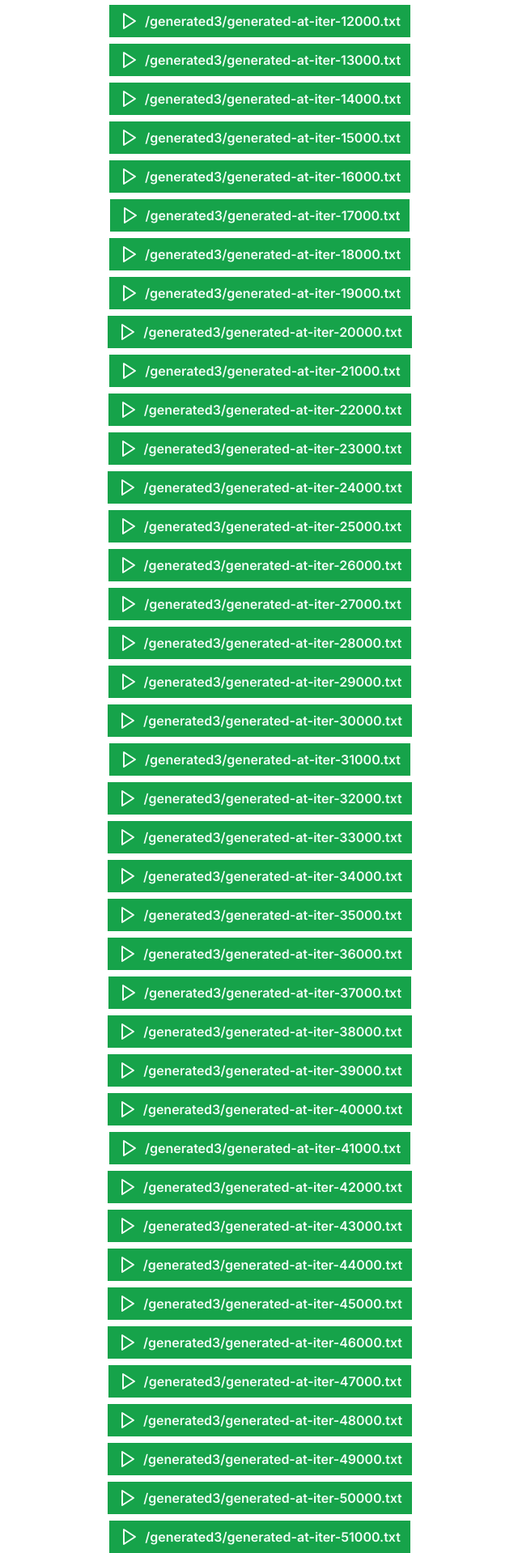
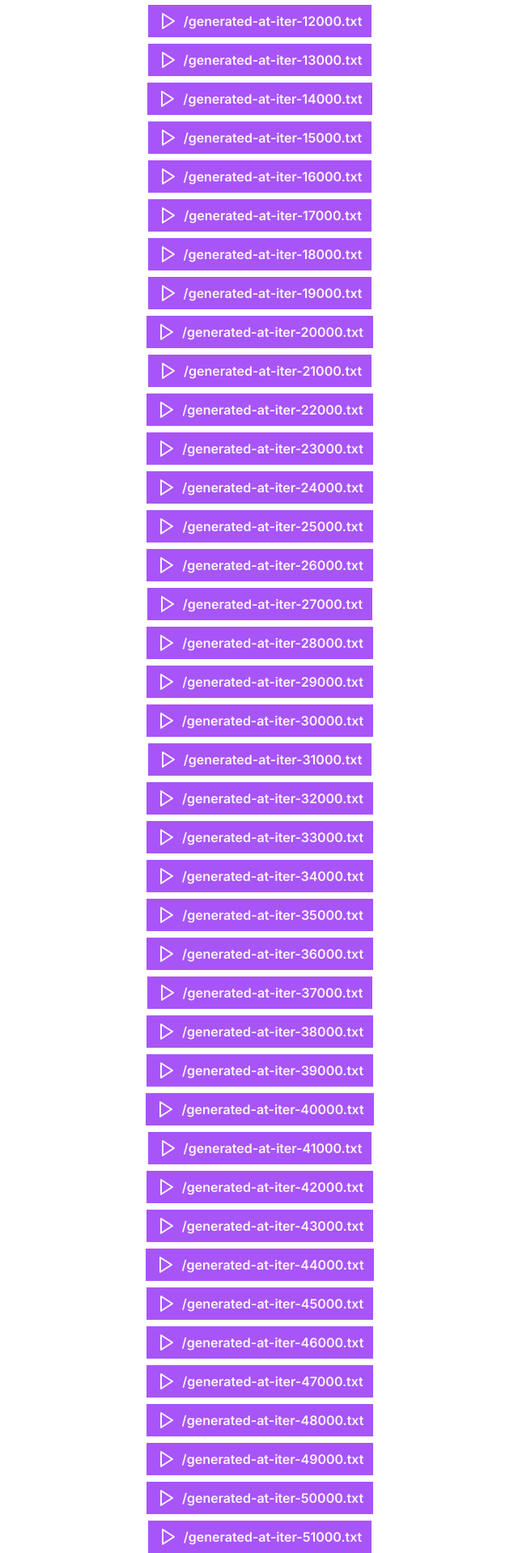
Before and after one commit to Andersgee/classical-piano-gpt-web, a Next.js app: page / in a window 1280 px wide. Shown: the part 186-2104 px from the top of the page at 81% size, without its empty margins (319-959 px from the left). Built offline with nearby package versions, Linux system fonts and the light colour scheme.

Commit message:
zustand for setting state from AudioPlayer

```diff
--- a/src/app/Samples.tsx
+++ b/src/app/Samples.tsx
@@ -3,11 +3,12 @@
 import { useRef } from "react";
 import { AudioPlayer } from "#src/lib/audio-player";
 import { SAMPLES } from "#src/lib/SAMPLES";
+import { cn } from "#src/utils/cn";
+import { usePlayerStore } from "#src/store/player";
 
 export function Samples() {
   const ref = useRef<AudioPlayer | null>(null);
-
-  function audioPlayer() {
+  function getAudioPlayer() {
     if (ref.current !== null) {
       return ref.current;
     }
@@ -16,33 +17,42 @@ export function Samples() {
     return player;
   }
 
+  const isPlayingIdx = usePlayerStore((s) => s.isPlayingIdx);
+
   const handleClick = (sample: number) => async () => {
-    if (!audioPlayer().ready) {
-      await audioPlayer().init();
+    if (!getAudioPlayer().ready) {
+      await getAudioPlayer().init();
     }
-    audioPlayer().play(sample);
+    if (isPlayingIdx === sample) {
+      getAudioPlayer().stop();
+    } else {
+      getAudioPlayer().play(sample);
+    }
   };
 
   return (
     <div className="flex flex-col items-center gap-2">
-      {SAMPLES.map((x, i) => (
-        <Button key={i} label={x} onClick={handleClick(i)} />
+      {SAMPLES.map((str, i) => (
+        <button
+          key={i}
+          onClick={handleClick(i)}
+          className={cn(
+            "flex items-center px-3 py-2 transition-colors ease-in font-semibold",
+            isPlayingIdx === i
+              ? "bg-green-500 hover:bg-green-600 text-green-50"
+              : "bg-purple-500 hover:bg-purple-600 text-purple-50"
+          )}
+        >
+          {isPlayingIdx === i ? <IconPause /> : <IconPlay />}
+          <span className="ml-2">{str}</span>
+        </button>
       ))}
     </div>
   );
 }
 
-type Props = {
-  label: string;
-  onClick: () => void;
-};
-
-function Button(props: Props) {
+function IconPlay() {
   return (
-    <button
-      onClick={props.onClick}
-      className="flex items-center px-3 py-2 hover:bg-green-700 transition-colors ease-in bg-green-600 font-semibold text-green-50"
-    >
     <svg
       xmlns="http://www.w3.org/2000/svg"
       width="24"
@@ -56,7 +66,42 @@ function Button(props: Props) {
     >
       <polygon points="6 3 20 12 6 21 6 3" />
     </svg>
-      <span className="ml-2">{props.label}</span>
-    </button>
   );
 }
+
+function IconStop() {
+  return (
+    <svg
+      xmlns="http://www.w3.org/2000/svg"
+      width="24"
+      height="24"
+      viewBox="0 0 24 24"
+      fill="none"
+      stroke="currentColor"
+      strokeWidth="2"
+      strokeLinecap="round"
+      strokeLinejoin="round"
+    >
+      <rect width="18" height="18" x="3" y="3" rx="2" />
+    </svg>
+  );
+}
+
+function IconPause() {
+  return (
+    <svg
+      xmlns="http://www.w3.org/2000/svg"
+      width="24"
+      height="24"
+      viewBox="0 0 24 24"
+      fill="none"
+      stroke="currentColor"
+      strokeWidth="2"
+      strokeLinecap="round"
+      strokeLinejoin="round"
+    >
+      <rect x="14" y="4" width="4" height="16" rx="1" />
+      <rect x="6" y="4" width="4" height="16" rx="1" />
+    </svg>
+  );
+}
--- a/src/lib/SAMPLES.ts
+++ b/src/lib/SAMPLES.ts
@@ -1,45 +1,45 @@
 export const SAMPLES = [
   //"/sequences_tokenized/chpn-p10_format0-tokenized.b64url",
   //"/sequences_tokenized/chpn-p7_format0-tokenized.b64url",
-  "/generated3/generated-at-iter-11000.txt",
-  "/generated3/generated-at-iter-12000.txt",
-  "/generated3/generated-at-iter-13000.txt",
-  "/generated3/generated-at-iter-14000.txt",
-  "/generated3/generated-at-iter-15000.txt",
-  "/generated3/generated-at-iter-16000.txt",
-  "/generated3/generated-at-iter-17000.txt",
-  "/generated3/generated-at-iter-18000.txt",
-  "/generated3/generated-at-iter-19000.txt",
-  "/generated3/generated-at-iter-20000.txt",
-  "/generated3/generated-at-iter-21000.txt",
-  "/generated3/generated-at-iter-22000.txt",
-  "/generated3/generated-at-iter-23000.txt",
-  "/generated3/generated-at-iter-24000.txt",
-  "/generated3/generated-at-iter-25000.txt",
-  "/generated3/generated-at-iter-26000.txt",
-  "/generated3/generated-at-iter-27000.txt",
-  "/generated3/generated-at-iter-28000.txt",
-  "/generated3/generated-at-iter-29000.txt",
-  "/generated3/generated-at-iter-30000.txt",
-  "/generated3/generated-at-iter-31000.txt",
-  "/generated3/generated-at-iter-32000.txt",
-  "/generated3/generated-at-iter-33000.txt",
-  "/generated3/generated-at-iter-34000.txt",
-  "/generated3/generated-at-iter-35000.txt",
-  "/generated3/generated-at-iter-36000.txt",
-  "/generated3/generated-at-iter-37000.txt",
-  "/generated3/generated-at-iter-38000.txt",
-  "/generated3/generated-at-iter-39000.txt",
-  "/generated3/generated-at-iter-40000.txt",
-  "/generated3/generated-at-iter-41000.txt",
-  "/generated3/generated-at-iter-42000.txt",
-  "/generated3/generated-at-iter-43000.txt",
-  "/generated3/generated-at-iter-44000.txt",
-  "/generated3/generated-at-iter-45000.txt",
-  "/generated3/generated-at-iter-46000.txt",
-  "/generated3/generated-at-iter-47000.txt",
-  "/generated3/generated-at-iter-48000.txt",
-  "/generated3/generated-at-iter-49000.txt",
-  "/generated3/generated-at-iter-50000.txt",
-  "/generated3/generated-at-iter-51000.txt",
+  "/generated-at-iter-11000.txt",
+  "/generated-at-iter-12000.txt",
+  "/generated-at-iter-13000.txt",
+  "/generated-at-iter-14000.txt",
+  "/generated-at-iter-15000.txt",
+  "/generated-at-iter-16000.txt",
+  "/generated-at-iter-17000.txt",
+  "/generated-at-iter-18000.txt",
+  "/generated-at-iter-19000.txt",
+  "/generated-at-iter-20000.txt",
+  "/generated-at-iter-21000.txt",
+  "/generated-at-iter-22000.txt",
+  "/generated-at-iter-23000.txt",
+  "/generated-at-iter-24000.txt",
+  "/generated-at-iter-25000.txt",
+  "/generated-at-iter-26000.txt",
+  "/generated-at-iter-27000.txt",
+  "/generated-at-iter-28000.txt",
+  "/generated-at-iter-29000.txt",
+  "/generated-at-iter-30000.txt",
+  "/generated-at-iter-31000.txt",
+  "/generated-at-iter-32000.txt",
+  "/generated-at-iter-33000.txt",
+  "/generated-at-iter-34000.txt",
+  "/generated-at-iter-35000.txt",
+  "/generated-at-iter-36000.txt",
+  "/generated-at-iter-37000.txt",
+  "/generated-at-iter-38000.txt",
+  "/generated-at-iter-39000.txt",
+  "/generated-at-iter-40000.txt",
+  "/generated-at-iter-41000.txt",
+  "/generated-at-iter-42000.txt",
+  "/generated-at-iter-43000.txt",
+  "/generated-at-iter-44000.txt",
+  "/generated-at-iter-45000.txt",
+  "/generated-at-iter-46000.txt",
+  "/generated-at-iter-47000.txt",
+  "/generated-at-iter-48000.txt",
+  "/generated-at-iter-49000.txt",
+  "/generated-at-iter-50000.txt",
+  "/generated-at-iter-51000.txt",
 ];
--- a/src/lib/audio-player.ts
+++ b/src/lib/audio-player.ts
@@ -1,3 +1,4 @@
+import { setIsPlayingIdx } from "#src/store/player";
 import { SAMPLES } from "./SAMPLES";
 import { uint8ArrayFromBase64url } from "./base64url";
 import { uint8ArrayFromTxt } from "./text";
@@ -32,21 +33,22 @@ export class AudioPlayer {
     this.ready = true;
   }
 
-  async play(sampleIndex: number) {
+  async play(idx: number) {
     this.stop();
-    if (!this.sequences[sampleIndex]) {
-      const v = await fetchsequence(SAMPLES[sampleIndex]);
-      this.sequences[sampleIndex] = tokenizer.decode(v);
+    if (!this.sequences[idx]) {
+      const v = await fetchsequence(`/generated3/${SAMPLES[idx]}`);
+      this.sequences[idx] = tokenizer.decode(v);
     }
 
     this.intervalId = setInterval(() => {
-      if (this.sequences[sampleIndex][this.step] > 0) {
-        let note = int_to_note_index(this.sequences[sampleIndex][this.step]);
+      if (this.sequences[idx][this.step] > 0) {
+        let note = int_to_note_index(this.sequences[idx][this.step]);
         //console.log("playing note n:", n);
         this.playnote(note, 0.5);
       }
       this.step += 1;
     }, 1000 / STEPS_PER_SECOND);
+    setIsPlayingIdx(idx);
   }
 
   stop() {
@@ -54,6 +56,7 @@ export class AudioPlayer {
       clearInterval(this.intervalId);
     }
     this.step = 0;
+    setIsPlayingIdx(null);
   }
 
   playnote(n: number, v: number) {
--- /dev/null
+++ b/src/store/player.ts
@@ -0,0 +1,13 @@
+import { create } from "zustand";
+
+type PlayerStore = {
+  isPlayingIdx: number | null;
+};
+
+export const usePlayerStore = create<PlayerStore>()((set) => ({
+  isPlayingIdx: null,
+}));
+
+export function setIsPlayingIdx(isPlayingIdx: number | null) {
+  usePlayerStore.setState({ isPlayingIdx });
+}
--- /dev/null
+++ b/src/utils/cn.ts
@@ -0,0 +1,6 @@
+import { type ClassValue, clsx } from "clsx";
+import { twMerge } from "tailwind-merge";
+
+export function cn(...inputs: ClassValue[]) {
+  return twMerge(clsx(inputs));
+}
```
Also changed, not shown: package.json (+7 -4 lines), 1 other file (tests, documents, lock files or other folders). Lines whose indentation alone changed are shown as unchanged.
